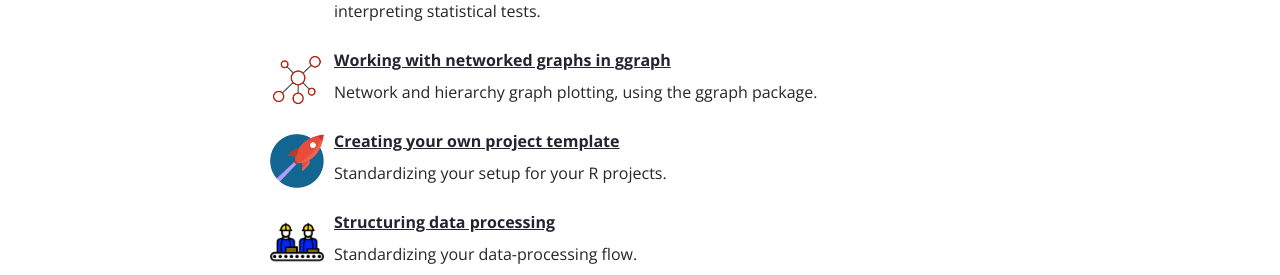
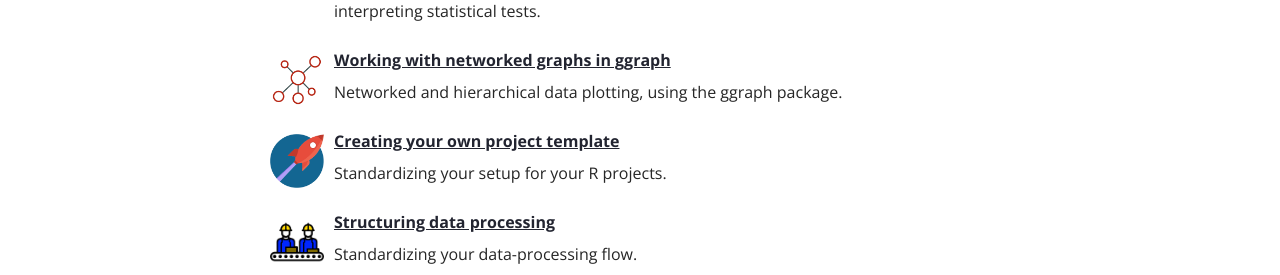
Before and after one commit to mark-me/mark-me.github.io, a Jekyll site: the page built from _pages/02-tutorials.md, in a window 1280 px wide and 900 px high, scrolled down 476 px. Shown: the part 179-454 px from the top of the window. Built offline with Jekyll 4.4.1, drawn with Linux system fonts in a browser that asks for light colours; nearby versions of some CDN libraries; comment, search, counter and statistics services are not loaded.

Commit message:
Update tutorial-index.yml

```diff
--- a/_data/tutorial-index.yml
+++ b/_data/tutorial-index.yml
@@ -21,7 +21,7 @@
 - title: Working with networked graphs in ggraph
   url: /network-graphs-ggraph/
   image: /_pages/tutorials/network-graphs-with-ggraph/network-graphs.png
-  description: Network and hierarchy graph plotting, using the ggraph package.
+  description: Networked and hierarchical data plotting, using the ggraph package.
 
 - title: Creating your own project template
   url: /project-template/
```
